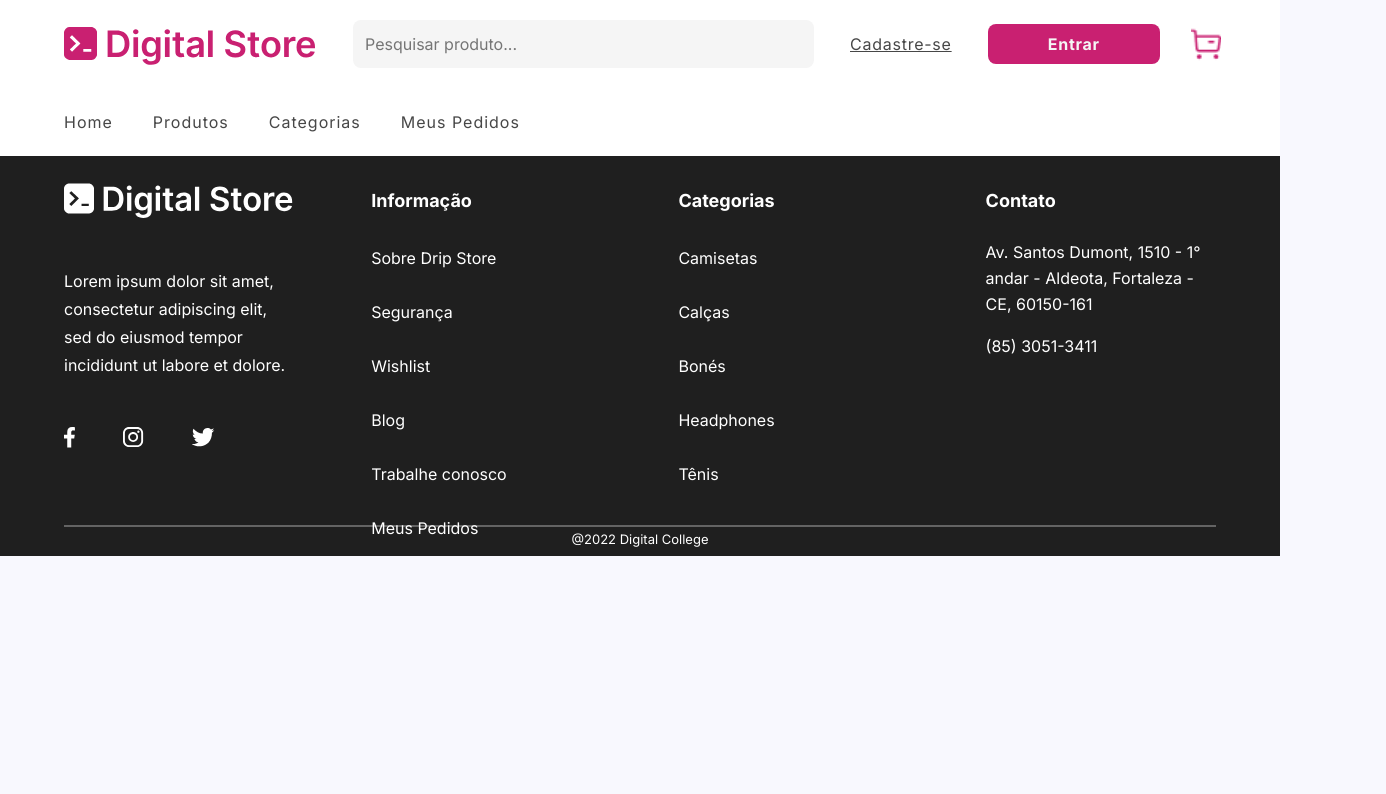
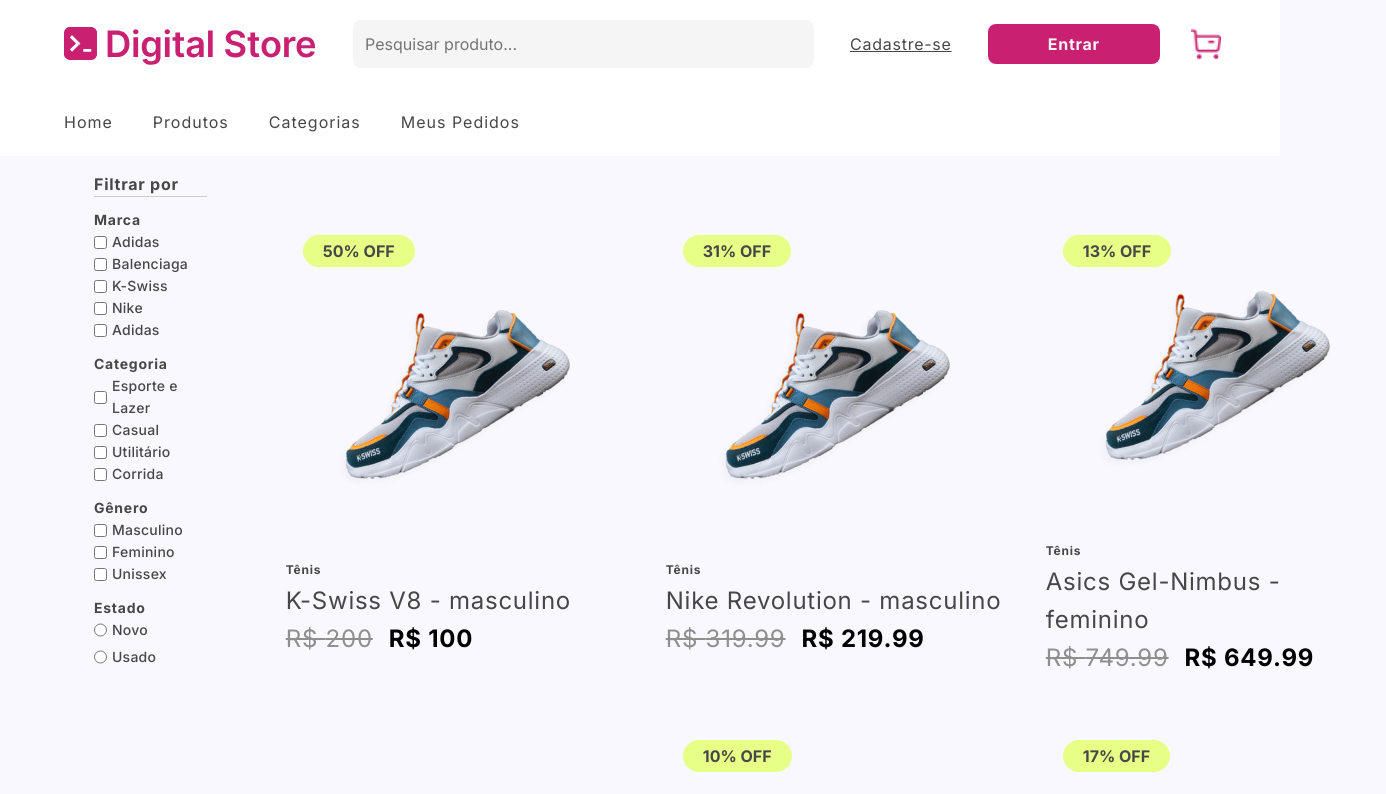
Before and after one commit to EduardoLopes085/DigitalStore, a React (Vite) app: page /products in a window 1280 px wide. Shown: the top 794 px of the page, 1386 px wide, since content can reach past the window. Built offline with nearby package versions, Linux system fonts and the light colour scheme.

Commit message:
montagem de grid com filter e gird de produtos

```diff
--- a/src/Pages/Products.jsx
+++ b/src/Pages/Products.jsx
@@ -1,12 +1,13 @@
 import Header from "../components/Header/header";
 import Footer from "../components/Footer/footer.jsx";
+import AllProducts from "../components/All-products/all-products.jsx";
 
 function ProductsPage(){
 
     return(
         <>
             <Header/>
-
+            <AllProducts/>
             <Footer/>
         </>
 
--- a/src/components/All-products/all-products.jsx
+++ b/src/components/All-products/all-products.jsx
@@ -0,0 +1,38 @@
+import React from 'react'
+import styles from './all-products.module.css';
+import Filter from '../filter-checkbox/filter';
+import ProductGrid from "../Product-Grid/product-grid";
+import Foto from "../../assets/products/sneaker-photo.png"
+
+function AllProducts() {
+
+        const sneakers = [
+                { id: 0, img: Foto, categoria: 'Tênis', name: 'K-Swiss V8', gender: 'masculino', price: 200, discountPrice: 100, discount: 50 },
+                { id: 1, img: Foto, categoria: 'Tênis', name: 'Nike Revolution', gender: 'masculino', price: 319.99, discountPrice: 219.99, discount: 31 },
+                { id: 2, img: Foto, categoria: 'Tênis', name: 'Asics Gel-Nimbus', gender: 'feminino', price: 749.99, discountPrice: 649.99, discount: 13 },
+                { id: 3, img: Foto, categoria: 'Tênis', name: 'Reebok Nano X3', gender: 'masculino', price: 499.99, discountPrice: 499.99, discount: 0 },
+                { id: 4, img: Foto, categoria: 'Tênis', name: 'Mizuno Wave Prophecy', gender: 'feminino', price: 999.99, discountPrice: 899.99, discount: 10 },
+                { id: 5, img: Foto, categoria: 'Tênis', name: 'Adidas Ultraboost', gender: 'feminino', price: 599.99, discountPrice: 499.99, discount: 17 },
+                { id: 7, img: Foto, categoria: 'Tênis', name: 'Puma RS-X', gender: 'masculino', price: 399.99, discountPrice: 399.99, discount: 0 }
+            ];
+
+
+    return (
+    <div className={styles.container}>
+        <div className={styles.wrapper}>
+            <div className={styles['content-row']}>
+                <div className={styles['filter-container']}>
+                    <Filter/>
+                </div>
+
+
+                <div className={styles['grid-container']}>
+                    <ProductGrid products = { sneakers }/>
+                </div>
+            </div>
+        </div>
+    </div>
+  )
+}
+
+export default AllProducts
--- a/src/components/All-products/all-products.module.css
+++ b/src/components/All-products/all-products.module.css
@@ -0,0 +1,30 @@
+.container{
+    width: 100%;
+    display: flex;
+    flex-direction: row;
+    align-items: center;
+    justify-content: center;
+}
+
+
+.wrapper{
+    width: 90%;
+
+}
+
+
+.content-row{
+    display: flex;
+    flex-direction: row;
+    align-items: flex-start;
+    justify-content: space-between;
+}
+
+.filter-container{
+    width: 15%;
+}
+
+
+.grid-container{
+    width: 85%;
+}
--- a/src/components/Product-Grid/product-grid.jsx
+++ b/src/components/Product-Grid/product-grid.jsx
@@ -9,14 +9,14 @@
   return (
     <section className={styles['product-grid-container']}>
       <div className={styles['grid-wrapper']}>
-        <div className={styles.row}>
+        {/* <div className={styles.row}>
           <p>Produtos em alta</p>
 
           <a href="#">
             Ver todos
             <FontAwesomeIcon icon={faArrowRight} className={styles.icon} />
           </a>
-        </div>
+        </div> */}
 
         <div className={styles['sneakers-grid']}>
             {products.map((tenis)=>{
--- a/src/components/Product-Grid/product-grid.module.css
+++ b/src/components/Product-Grid/product-grid.module.css
@@ -62,7 +62,7 @@
 .sneakers-grid {
     width: 100%;
     display: grid;
-    grid-template-columns: repeat(4, 1fr);
+    grid-template-columns: repeat(3, 1fr);
     column-gap: 40px;
     row-gap: 30px;
     padding: 30px 0;
--- a/src/components/filter-checkbox/filter.module.css
+++ b/src/components/filter-checkbox/filter.module.css
@@ -10,7 +10,7 @@
     flex-direction: column;
     align-items: flex-start;
     justify-content: center;
-    padding: 10px 30px 10px 30px ;
+    padding: 1rem 30px 10px 30px ;
     gap: 12px;
 
 }
@@ -92,3 +92,7 @@
     display: flex;
     gap: 5px;
 }
+
+.field-item-column input[type="radio"] {
+  accent-color: var(--primary);
+}
```
Also changed, not shown: src/components/filter-checkbox/filter.jsx (+0 -13 lines).
